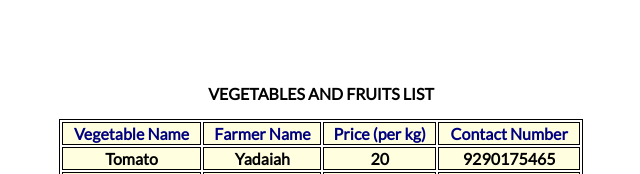
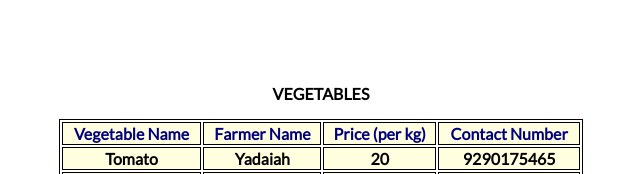
Before and after one commit to sharath6399/NO_MEDIATERS, a plain HTML site: page vegCatlog.html in a window 1280 px wide. Shown: the top 174 px of the page, without its empty margins (319-959 px from the left). Drawn offline with nearby package versions, Linux system fonts and the light colour scheme.

Commit message:
Update vegCatlog.html

```diff
--- a/vegCatlog.html
+++ b/vegCatlog.html
@@ -1,6 +1,6 @@
 <html>
     <head>
-        <title>VEGETABLES AND FRUITS</title>
+        <title>VEGETABLES</title>
         <link rel="icon" href="mainlogo.png" type="image/x-icon">
 
         <meta charset="UTF-8">
@@ -23,7 +23,7 @@
        <br><br><br>
 
           <table style="width: 41%;margin-left: auto;margin-right: auto;">
-              <caption><p><b>VEGETABLES AND FRUITS LIST</b></p></caption>
+              <caption><p><b>VEGETABLES</b></p></caption>
               <tr style="background-color: lightyellow;">
                 <th style="color: navy;">Vegetable Name</th>
                 <th style="color: navy;">Farmer Name</th>
```
